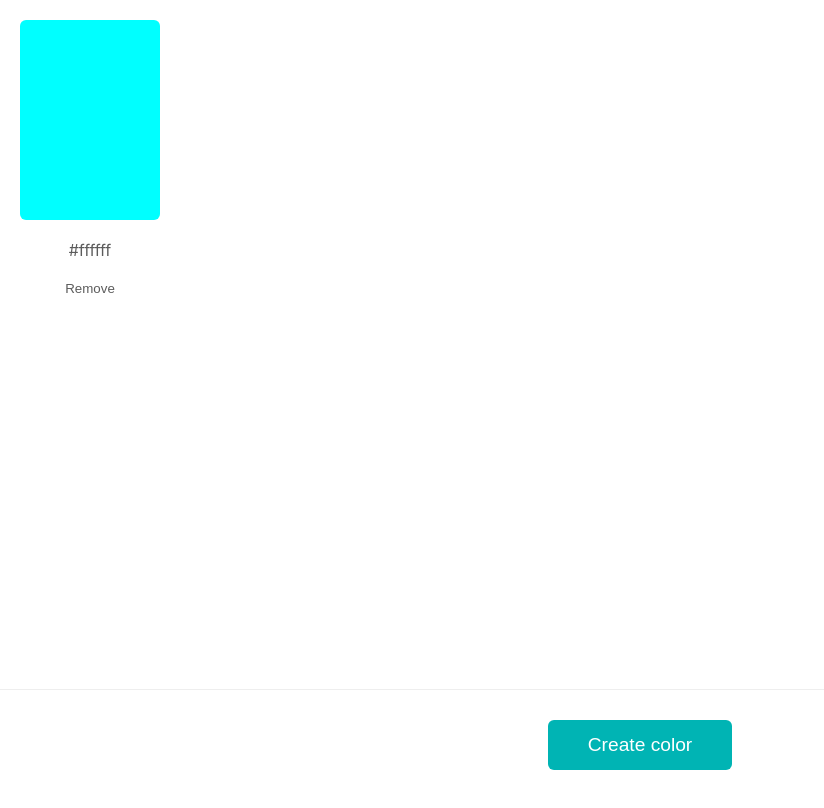
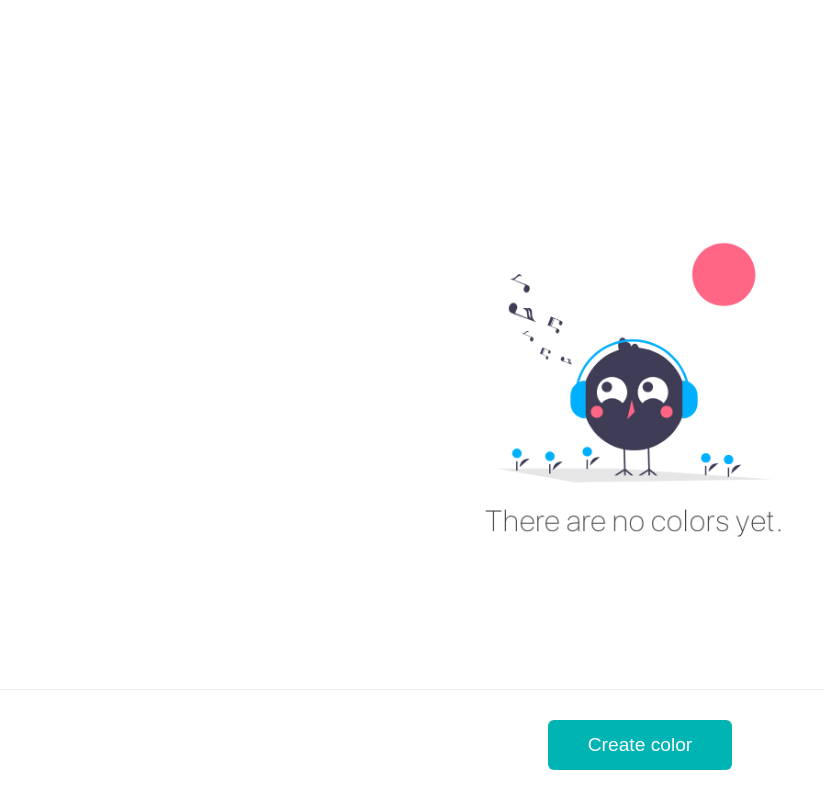
Before and after one commit to motokikasai/ui-25-react-color-generator, a React (Create React App) app: page / in a window 1280 px wide. Shown: the top 808 px of the page, without its empty margins (0-824 px from the left). Built offline with nearby package versions, Linux system fonts and the light colour scheme.

Commit message:
Add create, remove & generate random # methods

```diff
--- a/src/App.css
+++ b/src/App.css
@@ -8,11 +8,21 @@
   margin: 20px;
 }
 
-.selection {
+.color-selection {
   display: flex;
   justify-content: center;
   align-items: center;
   flex-direction: column;
+  margin: 5px;
+}
+
+.bg-removed {
+  display: flex;
+  justify-content: center;
+  align-items: center;
+  flex-direction: column;
+  width: 100%;
+  height: 100vh;
 }
 
 .color-box {
@@ -50,3 +60,9 @@ button {
   background: rgb(0, 180, 180);
   border-radius: 6px;
 }
+
+.bg-removed {
+  display: flex;
+  justify-content: center;
+  align-items: center;
+}
--- a/src/App.js
+++ b/src/App.js
@@ -1,5 +1,6 @@
 import React from "react";
 import "./App.css";
+import removedIcon from "./assets/bg-no-color.png";
 
 class App extends React.Component {
   constructor(props) {
@@ -8,20 +9,61 @@ class App extends React.Component {
     this.state = {
       color: [],
     };
+
+    this.create = this.create.bind(this);
+    this.remove = this.remove.bind(this);
+    this.randomHexGenerator = this.randomHexGenerator.bind(this);
+  }
+
+  create() {
+    let randomHex = `#${this.randomHexGenerator()}`;
+    console.log(randomHex);
+
+    this.setState({
+      color: [...this.state.color, randomHex],
+    });
+  }
+
+  remove() {
+    console.log("color removed!");
+
+    this.setState({
+      color: this.state.color.filter((each) => {
+        return null;
+      }),
+    });
+  }
+
+  randomHexGenerator() {
+    return Math.floor(Math.random() * 10000000).toString(16);
   }
 
   render() {
     return (
       <div className="App">
         <div className="container">
-          <div className="selection">
-            <div className="color-box"></div>
-            <div className="hex">#ffffff</div>
-            <button className="remove">Remove</button>
-          </div>
+          {this.state.color.length === 0 ? (
+            <div className="bg-removed">
+              <img src={removedIcon} alt="" />
+            </div>
+          ) : (
+            this.state.color.map((elem) => {
+              return (
+                <div className="color-selection">
+                  <div className="color-box" style={{ background: elem }}></div>
+                  <div className="hex">{elem}</div>
+                  <button onClick={this.remove} className="remove">
+                    Remove
+                  </button>
+                </div>
+              );
+            })
+          )}
         </div>
         <footer>
-          <button className="create-color">Create color</button>
+          <button onClick={this.create} className="create-color">
+            Create color
+          </button>
         </footer>
       </div>
     );
```
